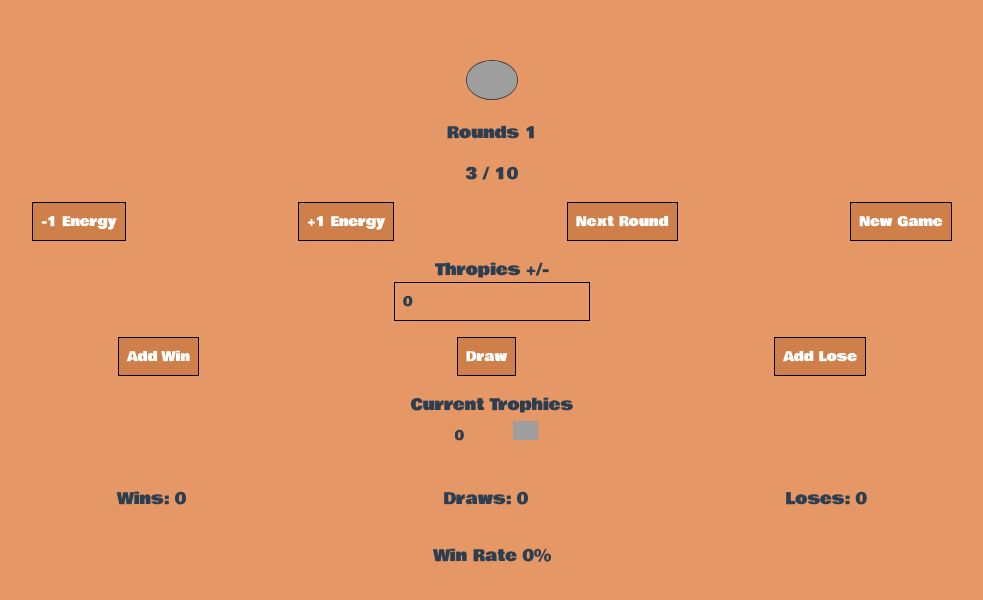
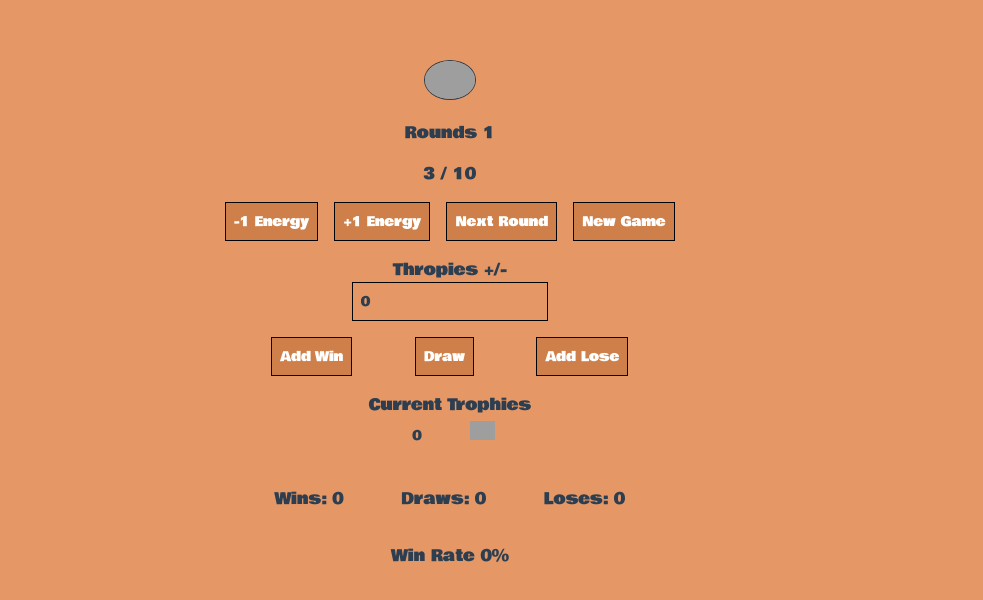
Before and after one commit to JuaniSilva/AxieHelper, a Vue app: page / in a window 1280 px wide. Shown: the top 600 px of the page, without its empty margins (148-1131 px from the left). Built offline with nearby package versions, Linux system fonts and the light colour scheme; grey boxes are pictures that could not be loaded.

Commit message:
fix: desktop version upgrade

```diff
--- a/src/App.vue
+++ b/src/App.vue
@@ -30,8 +30,15 @@ export default {
   margin-top: 60px;
 }
 body{
-  min-height: 100%;
   background: #E59866;
-
+  width: 100%;
+  margin: 0;
+}
+@media only screen and (min-width: 700px){
+  body{
+    max-width: 550px;
+    display: flex;
+    margin: 0 auto;
+    }
 }
 </style>
--- a/src/components/Button.vue
+++ b/src/components/Button.vue
@@ -25,6 +25,7 @@ button{
   color: #fff;
   font-weight: 100;
   transition: all 0.15s ease-in-out;
+  margin: 0 .5rem;
 }
 button:hover{
   transform: scale(1.1);
--- a/src/components/RankedTracker.vue
+++ b/src/components/RankedTracker.vue
@@ -39,13 +39,16 @@ export default {
   methods: {
     addWin() {
       this.totalTrophies += this.trophies;
+      this.trophies = 0
       this.wins++
     },
     addLose() {
       this.totalTrophies -= this.trophies;
+      this.trophies = 0
       this.loses++
     },
     addDraw(){
+      this.trophies = 0
       this.draws++
     }
   },
```
